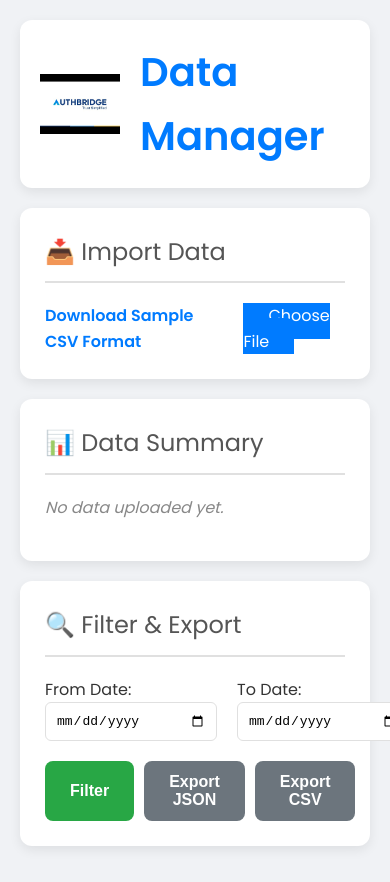
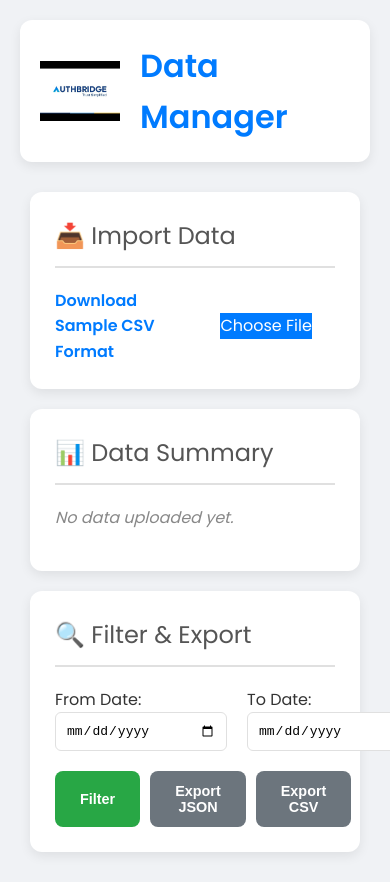
Before and after one commit to Shankythegambler/BFSI-Data-Upload, a plain HTML site: page index.html in a window 390 px wide. Shown: the top 882 px of the page. Drawn offline with Linux system fonts and the light colour scheme.

Commit message:
Update style.css

```diff
--- a/style.css
+++ b/style.css
@@ -212,7 +212,7 @@ input[type="date"] {
     cursor: pointer;
     font-size: 1em;
     font-weight: 600;
-    transition: background-color 0.3s ease, transform 0.2s ease;
+    transition: background-color 0.3s, transform 0.2s ease;
 }
 
 .btn:hover {
@@ -276,3 +276,32 @@ input[type="date"] {
     color: white;
     border-color: #007bff;
 }
+
+/* Responsive Design */
+@media (max-width: 768px) {
+    .container {
+        padding: 10px;
+    }
+
+    .file-upload {
+        width: 100%;
+        text-align: center;
+    }
+
+    .file-label {
+        width: 100%;
+        padding: 12px 0;
+    }
+
+    .data-table-container {
+        max-height: 300px;
+    }
+
+    h1 {
+        font-size: 2em;
+    }
+
+    .btn {
+        font-size: 0.9em;
+    }
+}
```
